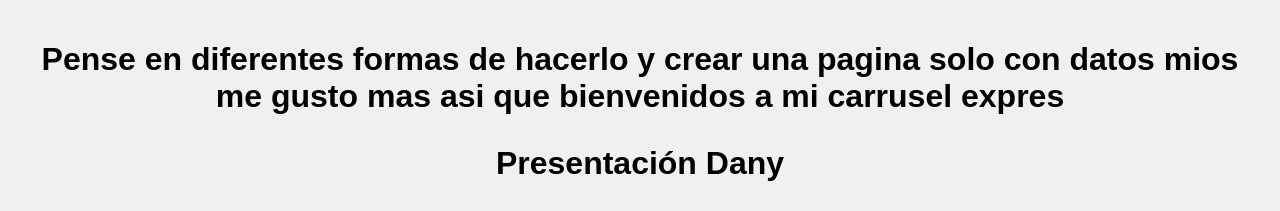
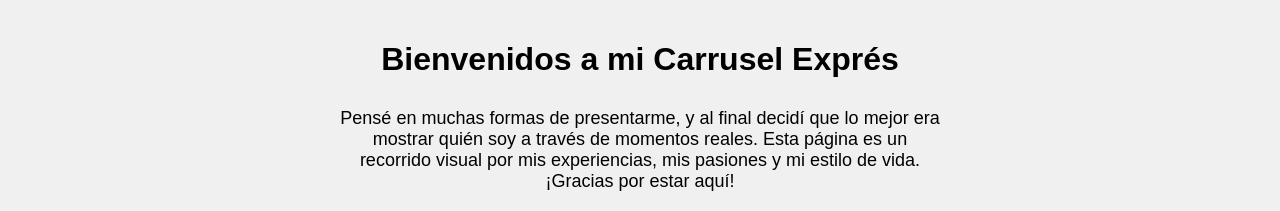
Before and after one commit to dany5811/presentacion_dany, a plain HTML site: page index.html in a window 1280 px wide. Shown: the top 211 px of the page. Drawn offline with Linux system fonts and the light colour scheme.

Commit message:
Actualización de contenido y estilo

```diff
--- a/index.html
+++ b/index.html
@@ -2,8 +2,11 @@
 <html lang="es">
 <head>
   <meta charset="UTF-8">
-  <title>¿Estan listos para saber un poco sobre Daniel?</title>
-  <h1>Pense en diferentes formas de hacerlo y crear una pagina solo con datos mios me gusto mas asi que bienvenidos a mi carrusel expres</h1>
+  <h1>Bienvenidos a mi Carrusel Exprés</h1>
+  <p style="text-align:center; font-size:18px; max-width:600px; margin:auto;">
+  Pensé en muchas formas de presentarme, y al final decidí que lo mejor era mostrar quién soy a través de momentos reales. Esta página es un recorrido visual por mis experiencias, mis pasiones y mi estilo de vida. ¡Gracias por estar aquí!
+  </p>
+
   <style>
     body {
       font-family: Arial, sans-serif;
```
